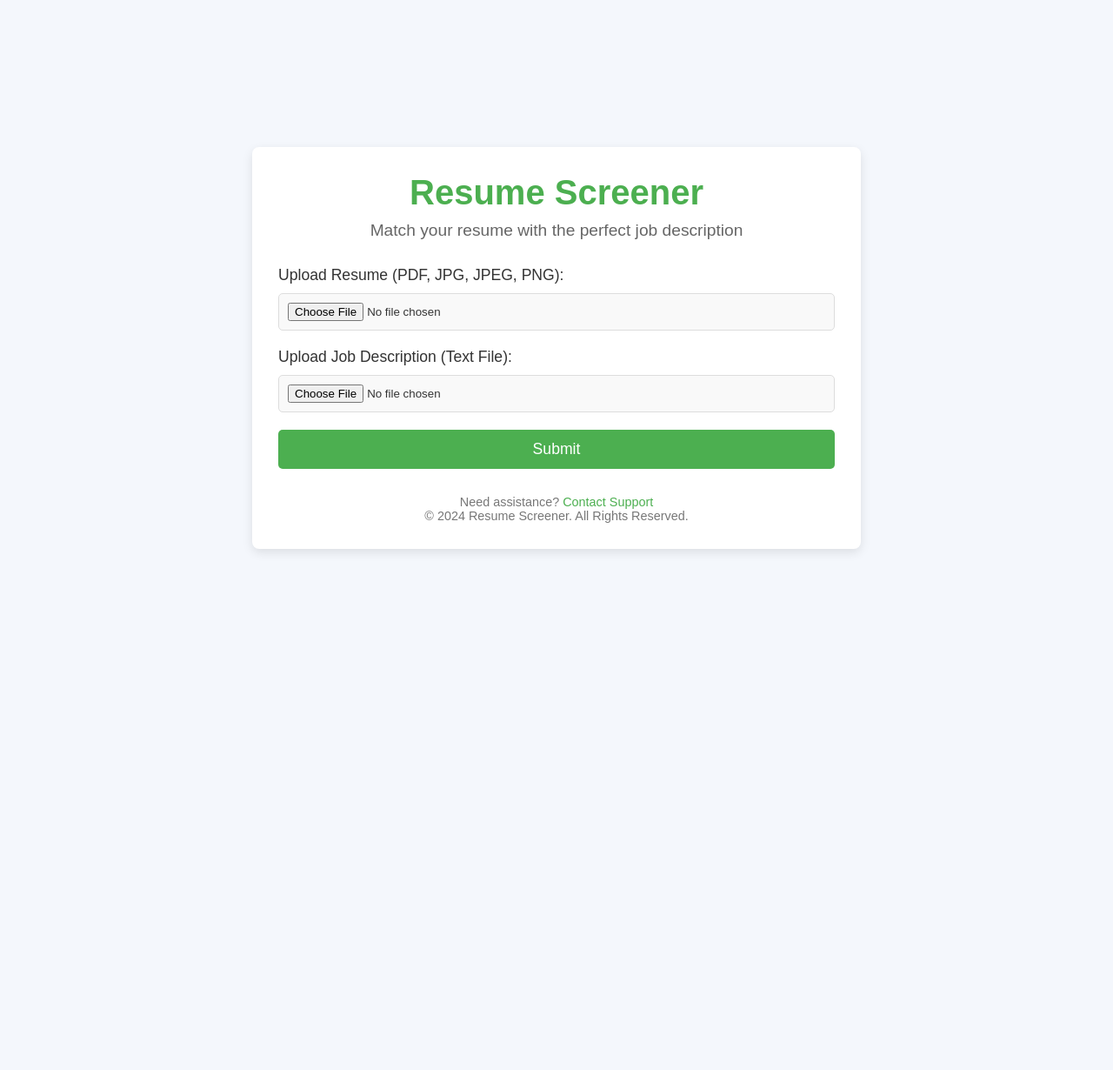
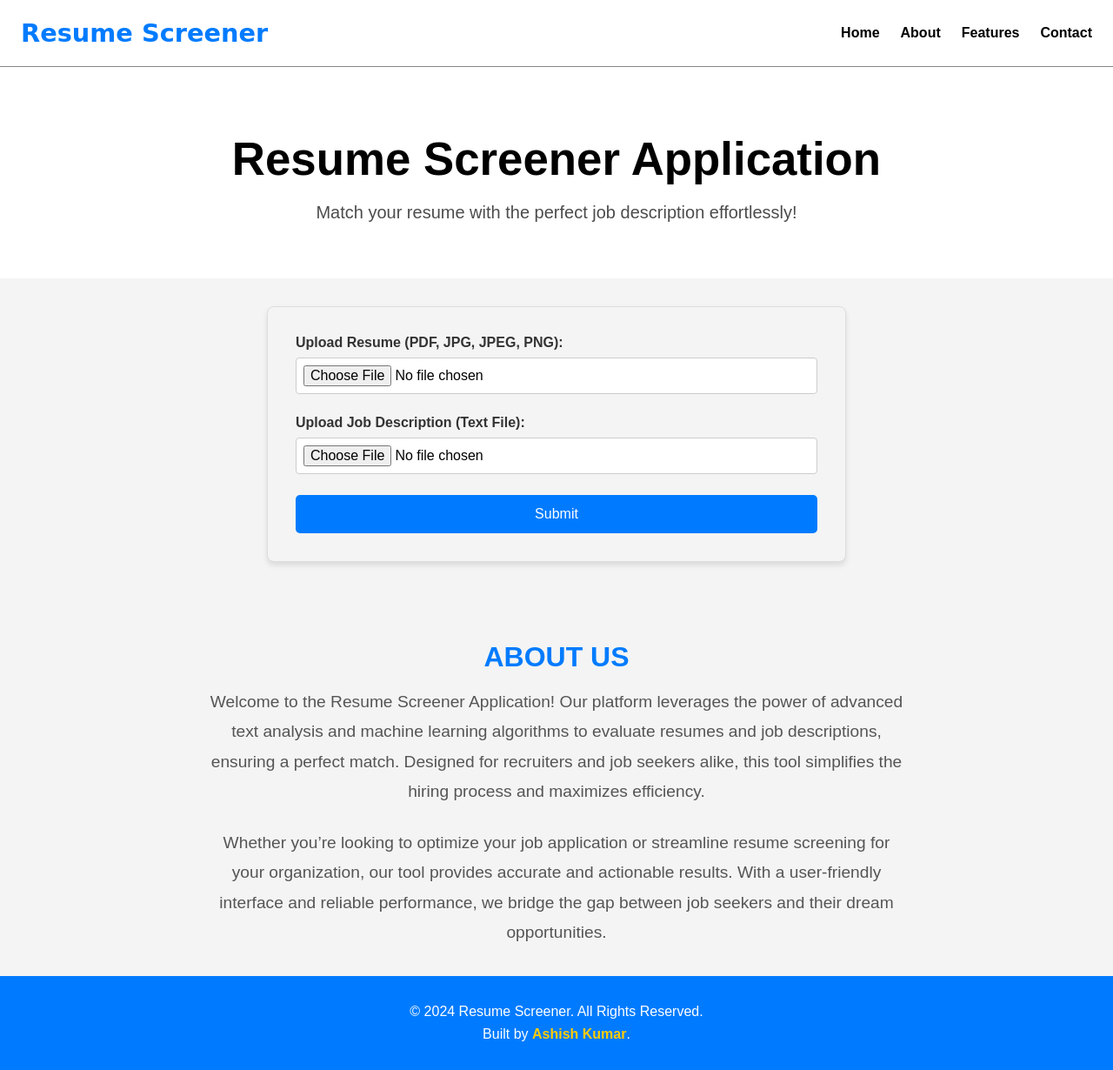
Before and after one commit to ashish842a/resume_screener, a Flask app: page / in a window 1280 px wide. Shown: the whole page at 87% size. Before the commit the page ends 635 px from the top, so only its background shows below. Run offline with Flask 3, Linux system fonts and the light colour scheme.

Commit message:
change theme html css for landing page

```diff
--- /dev/null
+++ b/static/css/styles.css
@@ -0,0 +1,423 @@
+/* General Reset */
+body {
+    margin: 0;
+    padding: 0;
+    font-family: Arial, Helvetica, sans-serif;
+    background-color: #f4f4f4;
+}
+
+::-webkit-scrollbar {
+    width: 7px;
+}
+
+/* Track */
+::-webkit-scrollbar-track {
+    background: #f1f1f1;
+}
+
+/* Handle */
+::-webkit-scrollbar-thumb {
+    background: #888;
+}
+
+/* Handle on hover */
+::-webkit-scrollbar-thumb:hover {
+    background: #555;
+}
+
+/* Navbar Styling */
+.navbar {
+    display: flex;
+    justify-content: space-between;
+    align-items: center;
+    background-color: #fff;
+    border-bottom: 1px solid rgba(0, 0, 0, 0.473);
+    padding: 0.8rem 1.5rem;
+    color: black;
+    position: sticky;
+    top: 0;
+    z-index: 1000;
+}
+
+.navbar .logo {
+    font-size: 1.8rem;
+    font-weight: bold;
+    color: #007bff;
+}
+
+.navbar .nav-links {
+    display: flex;
+    list-style: none;
+    gap: 1.5rem;
+}
+
+.navbar .nav-links li a {
+    text-decoration: none;
+    font-size: 1rem;
+    color: black;
+    transition: color 0.3s ease;
+    font-weight: bold;
+}
+
+.navbar .nav-links li a:hover {
+    color: #007bff;
+}
+
+/* Mobile Menu Toggle Button */
+.menu-toggle {
+    display: none;
+    flex-direction: column;
+    cursor: pointer;
+}
+
+.menu-toggle .bar {
+    background-color: black;
+    height: 4px;
+    width: 25px;
+    margin: 3px 0;
+}
+
+/* Responsive Navbar */
+@media (max-width: 768px) {
+    .menu-toggle {
+        display: flex;
+    }
+
+    .nav-links {
+        display: initial;
+        flex-direction: column;
+        position: absolute;
+        top: 100%;
+        right: 0;
+        background-color: #007bff;
+        width: 100%;
+        text-align: center;
+        padding: 1rem 0;
+    }
+    .navbar .nav-links li a {
+        color: white;
+    }
+
+    .nav-links.active {
+        display: none;
+    }
+
+    .nav-links li {
+        margin: 1rem 0;
+    }
+}
+
+/* Hero Section */
+#hero {
+    display: flex;
+    align-items: center;
+    justify-content: center;
+    background-color: #fff;
+    color: black;
+    text-align: center;
+    padding: 2rem;
+}
+
+.hero-content h1 {
+    font-size: 3.3rem;
+    margin-bottom: 1rem;
+}
+
+#detection {
+    color: #007bff;
+}
+
+.hero-content p {
+    font-size: 1.25rem;
+    margin-bottom: 2rem;
+    opacity: 0.7;
+}
+
+.hero-btn {
+    padding: 1rem 2rem;
+    background-color: #007bff;
+    color: #fff;
+    border: none;
+    border-radius: 5px;
+    font-size: 1rem;
+    cursor: pointer;
+    transition: background-color 0.3s, transform 0.2s;
+}
+
+.hero-btn:hover {
+    background-color: #ffaa00;
+    transform: scale(1.05);
+}
+
+/* Section Containers */
+.section {
+    padding: 2rem;
+    text-align: center;
+}
+
+/* Buttons */
+.button-container {
+    margin-bottom: 2rem;
+}
+
+.button {
+    display: inline-block;
+    margin: 0.5rem;
+    padding: 0.8rem 1.5rem;
+    font-size: 1rem;
+    color: white;
+    background-color: #007bff;
+    border: none;
+    border-radius: 5px;
+    cursor: pointer;
+    transition: background-color 0.3s ease;
+}
+
+.button:hover {
+    background-color: #0056b3;
+}
+
+/* Image Processing Container */
+.container {
+    display: flex;
+    justify-content: space-between;
+    align-items: flex-start;
+    gap: 2rem;
+    flex-wrap: wrap;
+    margin-top: 2rem;
+}
+
+.container .section {
+    flex: 1;
+    text-align: center;
+    padding: 1rem;
+    background-color: #f4f4f4;
+    border: 2px solid #ddd;
+    border-radius: 8px;
+    margin: 1rem 0;
+}
+
+.container .section img {
+    max-width: 100%;
+    height: auto;
+    border-radius: 5px;
+}
+
+/* Responsive Adjustments */
+@media (max-width: 768px) {
+    .container {
+        flex-direction: column;
+        gap: 1rem;
+    }
+
+    .button-container {
+        display: flex;
+        flex-direction: column;
+        align-items: center;
+    }
+
+    .button {
+        width: 100%;
+        margin: 0.5rem 0;
+    }
+}
+
+@media (max-width: 480px) {
+    .button {
+        padding: 0.6rem 1.2rem;
+        font-size: 0.9rem;
+    }
+}
+
+
+/* Resume Upload Section Styling */
+#resume-upload {
+    padding: 2rem;
+    background-color: #f4f4f4;
+    border: 1px solid #ddd;
+    border-radius: 8px;
+    max-width: 600px;
+    margin: 2rem auto;
+    box-shadow: 0 4px 6px rgba(0, 0, 0, 0.1);
+}
+
+#resume-upload form {
+    display: flex;
+    flex-direction: column;
+    gap: 1.5rem;
+}
+
+#resume-upload .form-group {
+    display: flex;
+    flex-direction: column;
+    gap: 0.5rem;
+}
+
+#resume-upload label {
+    font-weight: bold;
+    color: #333;
+}
+
+#resume-upload input[type="file"] {
+    padding: 0.5rem;
+    border: 1px solid #ccc;
+    border-radius: 4px;
+    background-color: #fff;
+    font-size: 1rem;
+}
+
+#resume-upload button {
+    padding: 0.8rem 1.5rem;
+    font-size: 1rem;
+    color: #fff;
+    background-color: #007bff;
+    border: none;
+    border-radius: 5px;
+    cursor: pointer;
+    transition: background-color 0.3s ease, transform 0.2s ease;
+}
+
+#resume-upload button:hover {
+    background-color: #0056b3;
+    transform: scale(1.05);
+}
+
+/* Similarity Score Section Styling */
+#result-section {
+    text-align: center;
+    padding: 2rem;
+    background-color: #fff;
+    border: 1px solid #ddd;
+    border-radius: 8px;
+    max-width: 600px;
+    margin: 2rem auto;
+    box-shadow: 0 4px 6px rgba(0, 0, 0, 0.1);
+}
+
+#result-section h2 {
+    font-size: 2rem;
+    color: #007bff;
+    margin-bottom: 1rem;
+}
+
+#result-section p {
+    font-size: 1.2rem;
+    color: #333;
+    margin-bottom: 1rem;
+}
+
+#result-section strong {
+    color: #ffaa00;
+}
+
+#result-section a {
+    text-decoration: none;
+    color: #fff;
+    background-color: #007bff;
+    padding: 0.8rem 1.5rem;
+    border-radius: 5px;
+    font-size: 1rem;
+    display: inline-block;
+    transition: background-color 0.3s ease, transform 0.2s ease;
+}
+
+#result-section a:hover {
+    background-color: #0056b3;
+    transform: scale(1.05);
+}
+
+/* Responsive Styling */
+@media (max-width: 768px) {
+    #resume-upload, #result-section {
+        padding: 1rem;
+    }
+
+    #resume-upload form {
+        gap: 1rem;
+    }
+
+    #resume-upload button, #result-section a {
+        width: 100%;
+        text-align: center;
+    }
+}
+
+@media (max-width: 480px) {
+    #resume-upload, #result-section {
+        padding: 0.5rem;
+    }
+
+    #resume-upload label {
+        font-size: 0.9rem;
+    }
+
+    #resume-upload input[type="file"] {
+        font-size: 0.9rem;
+    }
+
+    #resume-upload button, #result-section a {
+        padding: 0.6rem 1rem;
+        font-size: 0.9rem;
+    }
+}
+
+
+/* About Us Section */
+#about {
+    padding: 2rem 1rem;
+    background-color: #f4f4f4;
+    color: #333;
+    text-align: center;
+}
+
+#about h2 {
+    font-size: 2rem;
+    color: #007bff;
+    margin-bottom: 1rem;
+    text-transform: uppercase;
+}
+
+#about p {
+    font-size: 1.2rem;
+    line-height: 1.8;
+    max-width: 800px;
+    margin: 0 auto;
+    color: #555;
+}
+
+#about p:not(:last-of-type) {
+    margin-bottom: 1.5rem;
+}
+
+#about p strong {
+    color: #007bff;
+}
+
+/* Footer Styling */
+footer {
+    background-color: #007bff;
+    color: #ffffff;
+    padding: 1.5rem 1rem;
+    text-align: center;
+}
+
+footer .footer-content {
+    max-width: 800px;
+    margin: 0 auto;
+}
+
+footer p {
+    margin: 0.5rem 0;
+    font-size: 1rem;
+}
+
+footer a {
+    color: #ffcc00;
+    text-decoration: none;
+    font-weight: bold;
+}
+
+footer a:hover {
+    text-decoration: underline;
+    color: #ffaa00;
+}
--- a/templates/index.html
+++ b/templates/index.html
@@ -4,20 +4,38 @@
     <meta charset="UTF-8">
     <meta name="viewport" content="width=device-width, initial-scale=1.0">
     <title>Resume Screener</title>
-    <link rel="stylesheet" href="{{ url_for('static', filename='css/style.css') }}">
+    <link rel="stylesheet" href="{{ url_for('static', filename='css/styles.css') }}">
 </head>
 <body>
+    <header>
+        <nav class="navbar">
+            <div class="logo" style="font-family: cursive; font-weight: bold;">Resume Screener</div>
+            <div class="menu-toggle" id="mobile-menu">
+                <span class="bar"></span>
+                <span class="bar"></span>
+                <span class="bar"></span>
+            </div>
+            <ul class="nav-links">
+                <li><a href="#hero">Home</a></li>
+                <li><a href="#about">About</a></li>
+                <li><a href="#features">Features</a></li>
+                <li><a href="#contact">Contact</a></li>
+            </ul>
+        </nav>
+    </header>
 
-    <div class="container">
-        <!-- Header -->
-        <header>
-            <h1>Resume Screener</h1>
-            <p>Match your resume with the perfect job description</p>
-        </header>
+    <main>
+        <!-- Hero Section -->
+        <section id="hero">
+            <div class="hero-content">
+                <h1>Resume <span id="screening">Screener</span> Application</h1>
+                <p>Match your resume with the perfect job description effortlessly!</p>
+            </div>
+        </section>
 
-        <!-- Form Section -->
-        <section class="form-section">
-            <form action="/screen" method="post" enctype="multipart/form-data">
+        <!-- Resume Upload Section -->
+        <section id="resume-upload">
+            <form id="upload-form" action="/screen" method="POST" enctype="multipart/form-data">
                 <div class="form-group">
                     <label for="resume">Upload Resume (PDF, JPG, JPEG, PNG):</label>
                     <input type="file" name="resume" accept=".pdf, .jpg, .jpeg, .png" required>
@@ -34,23 +52,44 @@
             </form>
         </section>
 
-        <!-- Display Similarity Score (if available) -->
+        <!-- Display Similarity Score -->
         {% if similarity_score is not none %}
-        <section class="result-section">
+        <section id="result-section">
             <h2>Similarity Score</h2>
             <p>The similarity between the resume and job description is:
-                 <strong>{{similarity_score}}</strong>
+                <strong>{{ similarity_score }}</strong>
             </p>
             <a href="/">Upload Another</a>
         </section>
         {% endif %}
 
-        <!-- Footer -->
-        <footer>
-            <p>Need assistance? <a href="mailto:support@example.com">Contact Support</a></p>
+        <!-- About Us Section -->
+        <section id="about" class="content-section">
+            <h2>About Us</h2>
+            <p>
+                Welcome to the Resume Screener Application! Our platform leverages the power of advanced text analysis and machine
+                learning algorithms to evaluate resumes and job descriptions, ensuring a perfect match. Designed for recruiters and
+                job seekers alike, this tool simplifies the hiring process and maximizes efficiency.
+            </p>
+            <p>
+                Whether you’re looking to optimize your job application or streamline resume screening for your organization, our
+                tool provides accurate and actionable results. With a user-friendly interface and reliable performance, we bridge the
+                gap between job seekers and their dream opportunities.
+            </p>
+        </section>
+
+    </main>
+
+    <!-- Footer Section -->
+    <footer>
+        <div class="footer-content">
             <p>&copy; 2024 Resume Screener. All Rights Reserved.</p>
-        </footer>
-    </div>
+            <p>
+                Built by <a href="https://github.com/ashish842a" target="_blank">Ashish Kumar</a>.
+            </p>
+        </div>
+    </footer>
 
+    <script src="{{ url_for('static', filename='js/script.js') }}"></script>
 </body>
 </html>
```
Also changed, not shown: templates/index_bk.html (added, +56 -0 lines), static/css/style_bk.css (renamed from static/css/style.css), static/js/script.js (added).
